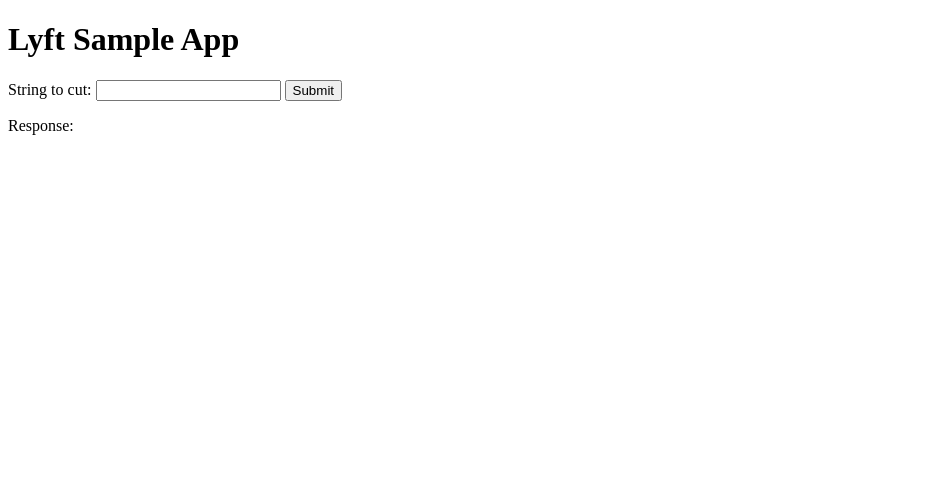
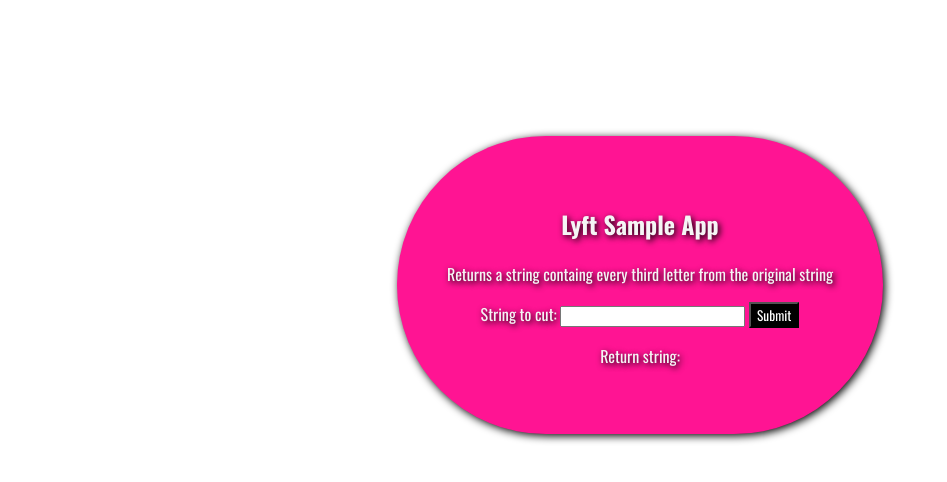
Before and after one commit to RosmaryFC/lyft_sample_app, a plain HTML site: page frontend/index.html in a window 1280 px wide. Shown: the whole page, without its empty margins (0-947 px from the left). Drawn offline with nearby package versions, Linux system fonts and the light colour scheme.

Commit message:
added styling

```diff
--- a/frontend/app.js
+++ b/frontend/app.js
@@ -1,6 +1,9 @@
 
 //Upon clicking submit button, a request is sent to the backend where the string is cut, and returned as a new string
 document.getElementById("submit").addEventListener("click", function(){
+    //empty response-phrase tag
+    //document.getElementById("response-phrase").innerHTML = ""
+
     var input = document.getElementById("string-to-cut").value;
     //POST method
     var data = {
--- a/frontend/index.html
+++ b/frontend/index.html
@@ -5,16 +5,20 @@
         <meta name="viewport" content="width=device-width, initial-scale=1.0">
         <title>lyft sample app</title>
         <script src="app.js" defer></script>
+        <link rel="stylesheet" href="style.css">
     </head>
     <body>
+        <section>
             <h1>Lyft Sample App</h1>
+            <p>Returns a string containg every third letter from the original string</p>
             <div>
                 <label for="string-to-cut"> String to cut: </label>
                 <input id="string-to-cut" type="text"/>
                 <button id="submit">Submit</button>
             </div>
             <div>
-            <p>Response: <span id="return-string"></span></p>
+                <p id="response-phrase">Return string: <span id="return-string"></span></p>
             </div>
+        </section>
     </body>
 </html>
--- /dev/null
+++ b/frontend/style.css
@@ -0,0 +1,26 @@
+@import url('https://fonts.googleapis.com/css2?family=Oswald:wght@200;300;400;500;600;700&display=swap');
+
+body {
+    display: flex;
+    flex-direction: column;
+    justify-content: center;
+    align-items: center;
+    padding-top: 10%;
+    font-family: 'Oswald', sans-serif;
+    text-align: center;
+    color: whitesmoke;
+    text-shadow: 2px 2px 6px black;
+}
+
+section {
+    background-color: deeppink;
+    padding: 50px;
+    border-radius: 180px;
+    box-shadow: 2px 2px 8px black;
+}
+
+#submit {
+    color: white;
+    background-color: black;
+    font-family: 'Oswald', sans-serif;
+}
```
Also changed, not shown: README.md, webpageimage.png (added). Lines whose indentation alone changed are shown as unchanged.
